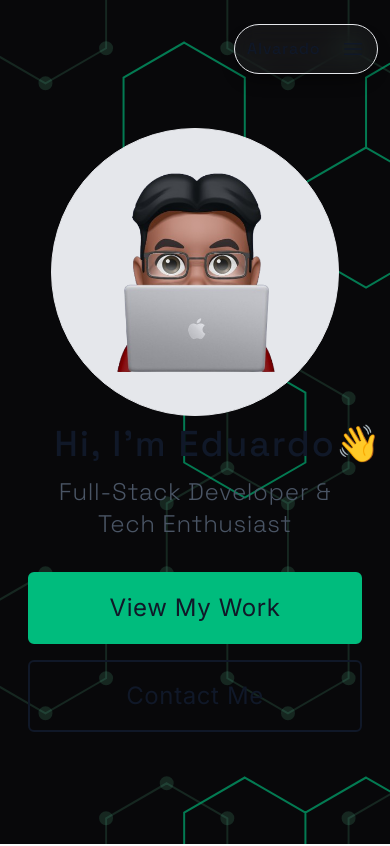
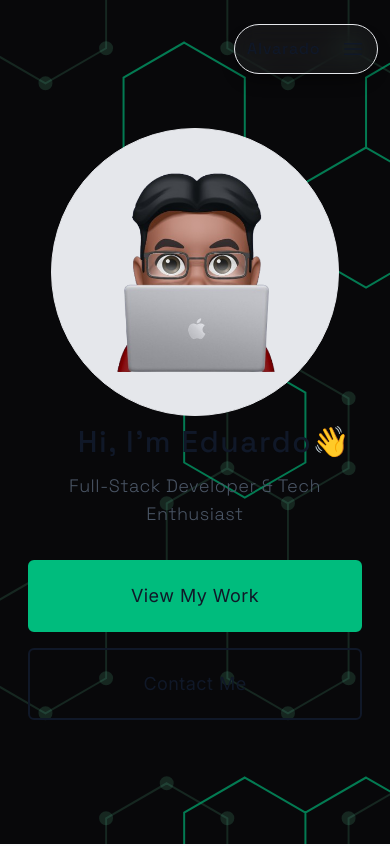
Before and after one commit to ealvara6/devfolio, a React (Vite) app: page / in a window 390 px wide. Shown: the top 846 px of the page. Built offline with nearby package versions, Linux system fonts and the light colour scheme.

Commit message:
style(hero): adjust text size for mobile

```diff
--- a/src/components/sections/hero/Hero.tsx
+++ b/src/components/sections/hero/Hero.tsx
@@ -9,14 +9,14 @@ export const Hero = () => {
           <img src={Memoji} alt="Image of Memoji" className="w-40 h-auto" />
         </div>
         <div className="flex flex-col text-center gap-1">
-          <div className="font-heading text-4xl font-medium tracking-wider relative pb-2">
+          <div className="font-heading text-3xl font-medium tracking-wider relative pb-2">
             Hi, I'm Eduardo<span className="absolute">&#x1F44B;</span>
           </div>
-          <div className="font-subheading text-2xl font-light text-text-muted tracking-wide pb-6">
+          <div className="font-subheading text-lg font-light text-text-muted tracking-wide pb-6">
             Full-Stack Developer & Tech Enthusiast
           </div>
         </div>
-        <div className="w-full text-2xl flex flex-col gap-4 tracking-wide">
+        <div className="w-full text-lg flex flex-col gap-4 tracking-wide">
           <button className="rounded-md w-full h-18 py-4 bg-accent border-2 border-accent">
             View My Work
           </button>
```
